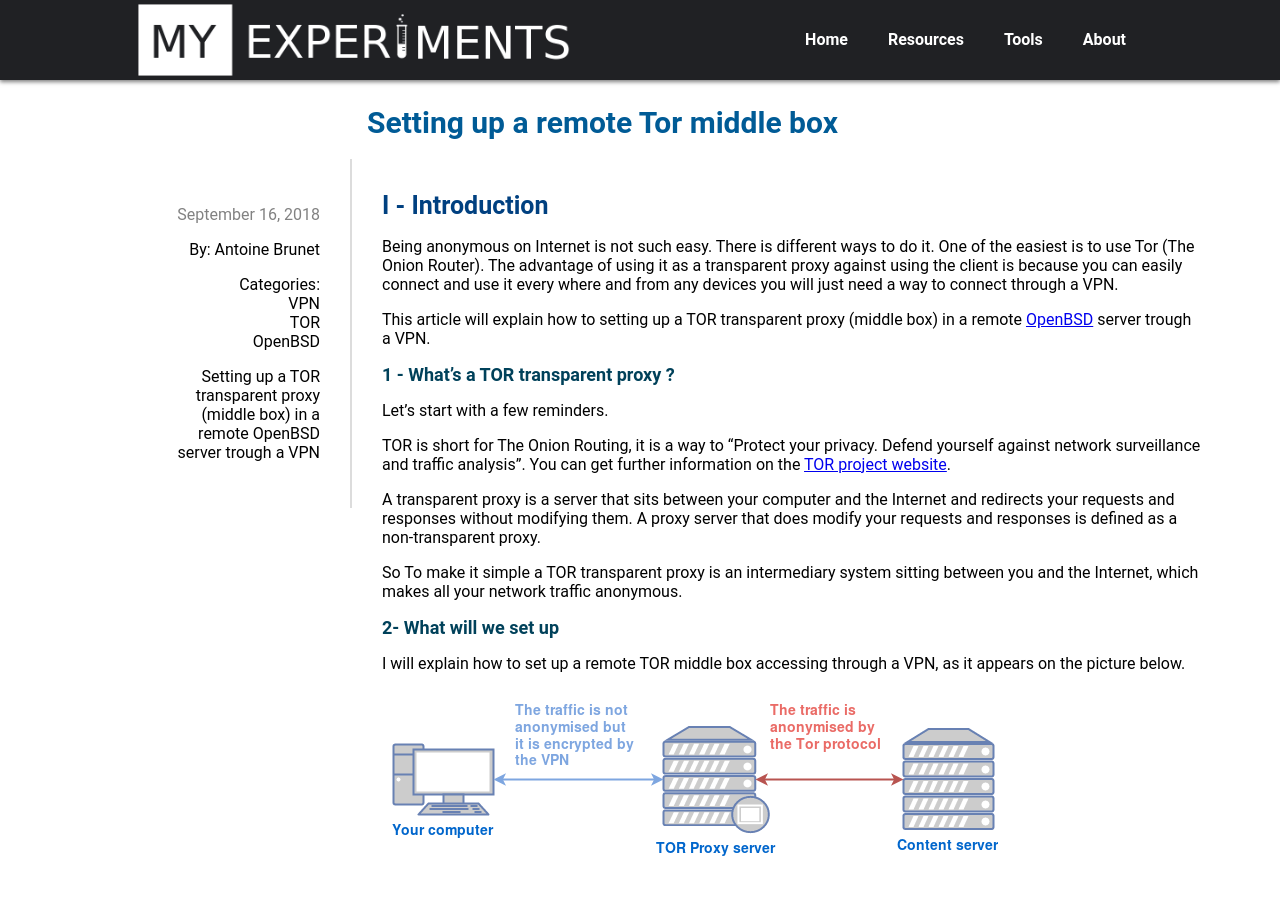
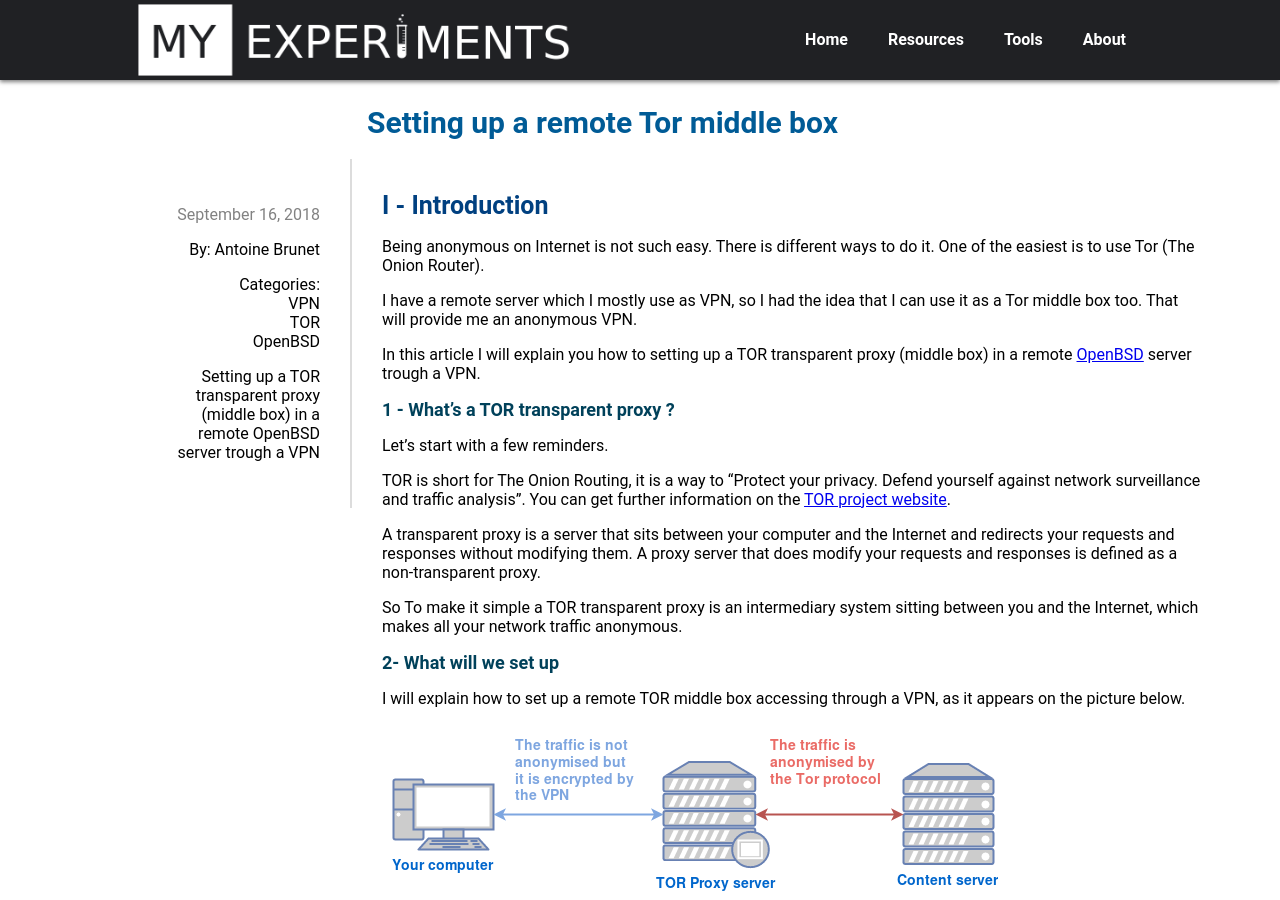
Before and after one commit to myexperiments-blog/myexperiments-blog.github.io, a Jekyll site: the page built from _posts/2018-07-21-become-anonymous-online.md, in a window 1280 px wide and 900 px high. Built offline with Jekyll 4.4.1, drawn with Linux system fonts in a browser that asks for light colours; comment, search, counter and statistics services are not loaded.

Commit message:
update become anonymous

```diff
--- a/_posts/2018-07-21-become-anonymous-online.md
+++ b/_posts/2018-07-21-become-anonymous-online.md
@@ -13,9 +13,11 @@
 
 # I - Introduction
 
-Being anonymous on Internet is not such easy. There is different ways to do it. One of the easiest is to use Tor (The Onion Router). The advantage of using it as a transparent proxy against using the client is because you can easily connect and use it every where and from any devices you will just need a way to connect through a VPN.
+Being anonymous on Internet is not such easy. There is different ways to do it. One of the easiest is to use Tor (The Onion Router).
 
-This article will explain how to setting up a TOR transparent proxy (middle box) in a remote [OpenBSD](https://www.openbsd.org/) server trough a VPN.
+I have a remote server which I mostly use as VPN, so I had the idea that I can use it as a Tor middle box too. That will provide me an anonymous VPN.
+
+In this article I will explain you how to setting up a TOR transparent proxy (middle box) in a remote [OpenBSD](https://www.openbsd.org/) server trough a VPN.
 
 ## 1 - What's a TOR transparent proxy ?
 
```
